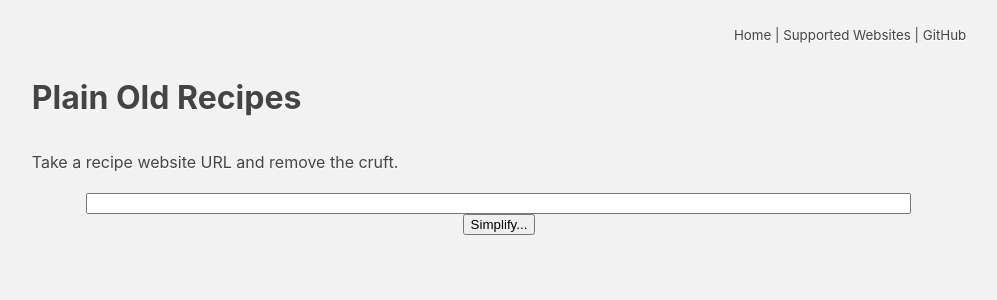
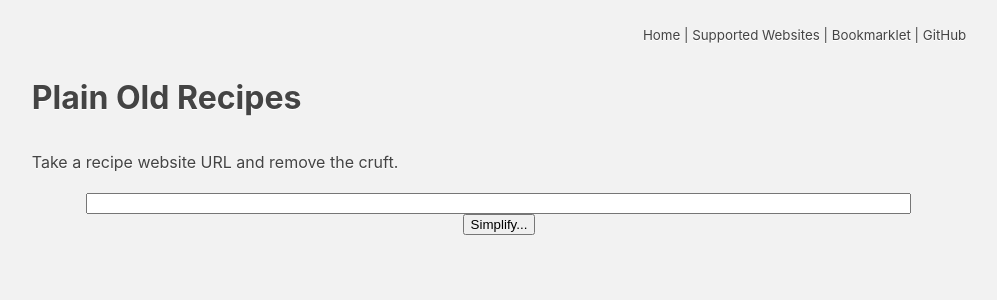
Before and after one commit to poundifdef/plainoldrecipe, a Flask app: page / in a window 1280 px wide. Shown: the top 300 px of the page, without its empty margins (141-1138 px from the left). Run offline with Flask 2, Linux system fonts and the light colour scheme.

Commit message:
add bookmarklet

```diff
--- a/templates/header.html
+++ b/templates/header.html
@@ -28,5 +28,6 @@
     <div style="text-align: right; font-size: 10pt">
         <a href="/">Home</a> |
         <a href="/supported-websites">Supported Websites</a> |
+        <a href="javascript:void(window.open('https://plainoldrecipe.com/recipe?url='+location.href.replace(/%5C/$/,%20'')));">Bookmarklet</a> |
         <a href="https://github.com/poundifdef/plainoldrecipe">GitHub</a>
     </div>
```
